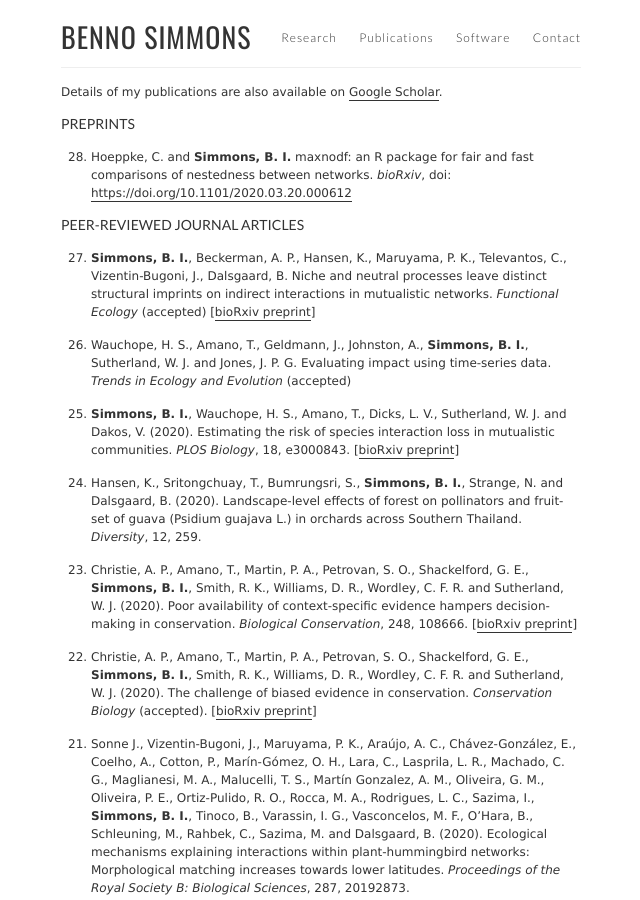
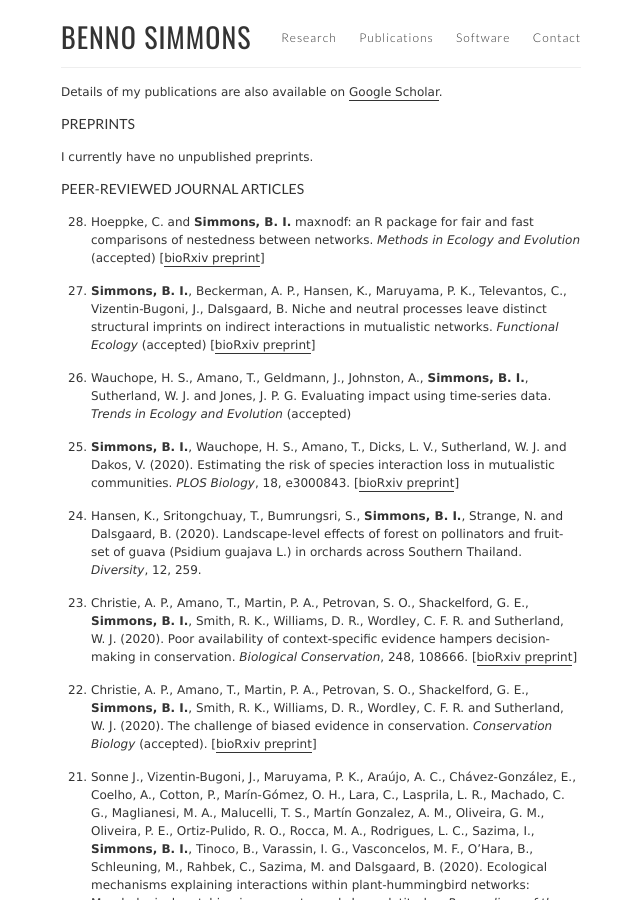
Before and after one commit to SimmonsBI/SimmonsBI.github.io, a Jekyll site: the page built from publications.md, in a window 1280 px wide and 900 px high. Shown: the whole window, without its empty margins (319-959 px from the left). Built offline with Jekyll 4.4.1, drawn with Linux system fonts in a browser that asks for light colours.

Commit message:
Update publications.md

```diff
--- a/publications.md
+++ b/publications.md
@@ -11,12 +11,14 @@ Details of my publications are also available on [Google Scholar](https://schola
 {: reversed="reversed"}
 {:start="28"}
 
-28. Hoeppke, C. and **Simmons, B. I.** maxnodf: an R package for fair and fast comparisons of nestedness between networks. _bioRxiv_, doi: [https://doi.org/10.1101/2020.03.20.000612](https://doi.org/10.1101/2020.03.20.000612)
+I currently have no unpublished preprints.
 
 
 ### PEER-REVIEWED JOURNAL ARTICLES
 
 {: reversed="reversed"}
+
+28. Hoeppke, C. and **Simmons, B. I.** maxnodf: an R package for fair and fast comparisons of nestedness between networks. _Methods in Ecology and Evolution_ (accepted) [[bioRxiv preprint](https://doi.org/10.1101/2020.03.20.000612)]
 
 27. **Simmons, B. I.**, Beckerman, A. P., Hansen, K., Maruyama, P. K., Televantos, C., Vizentin-Bugoni, J., Dalsgaard, B. Niche and neutral processes leave distinct structural imprints on indirect interactions in mutualistic networks. _Functional Ecology_ (accepted) [[bioRxiv preprint](https://doi.org/10.1101/2020.04.30.070391)]
 
```
